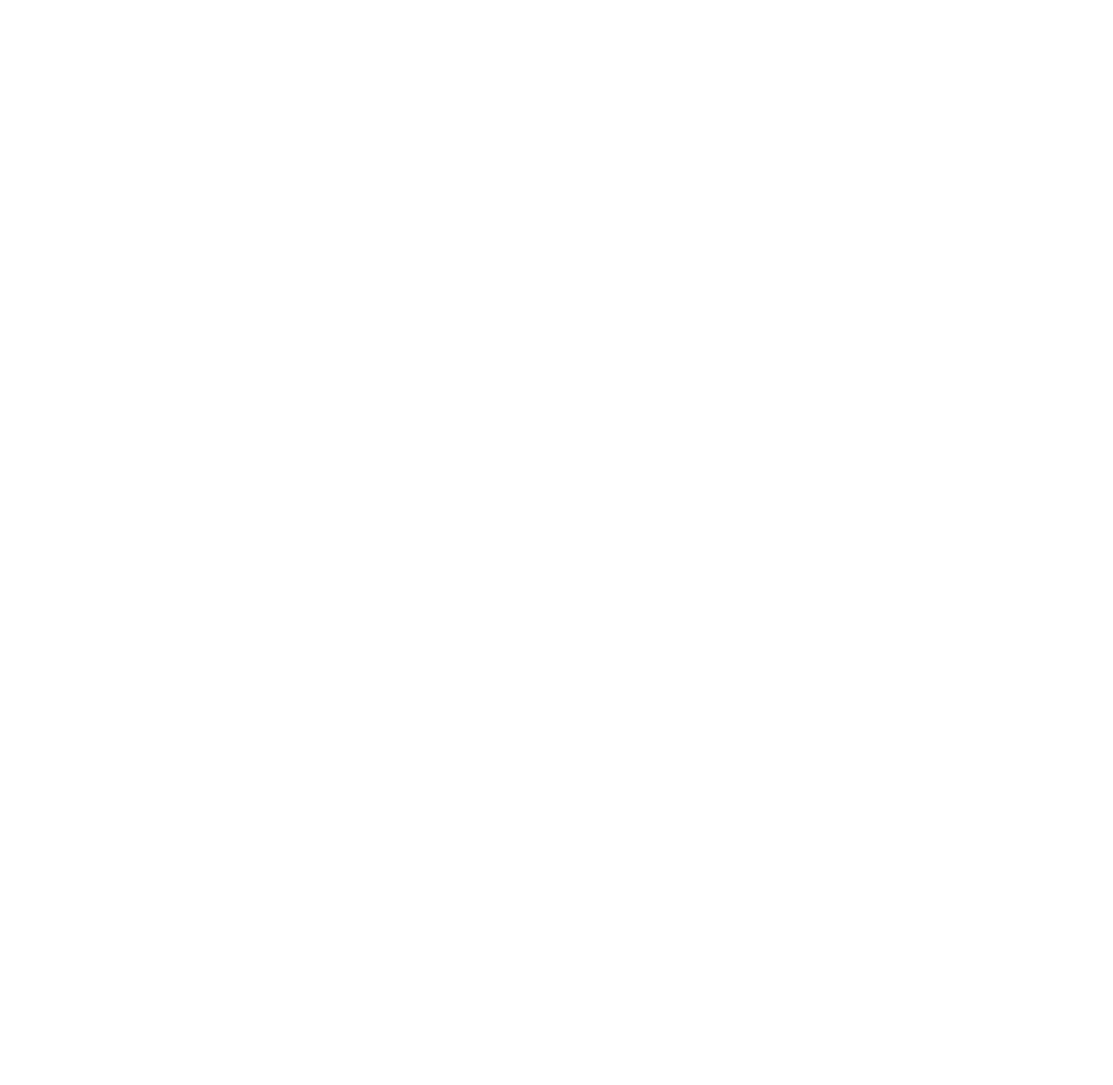
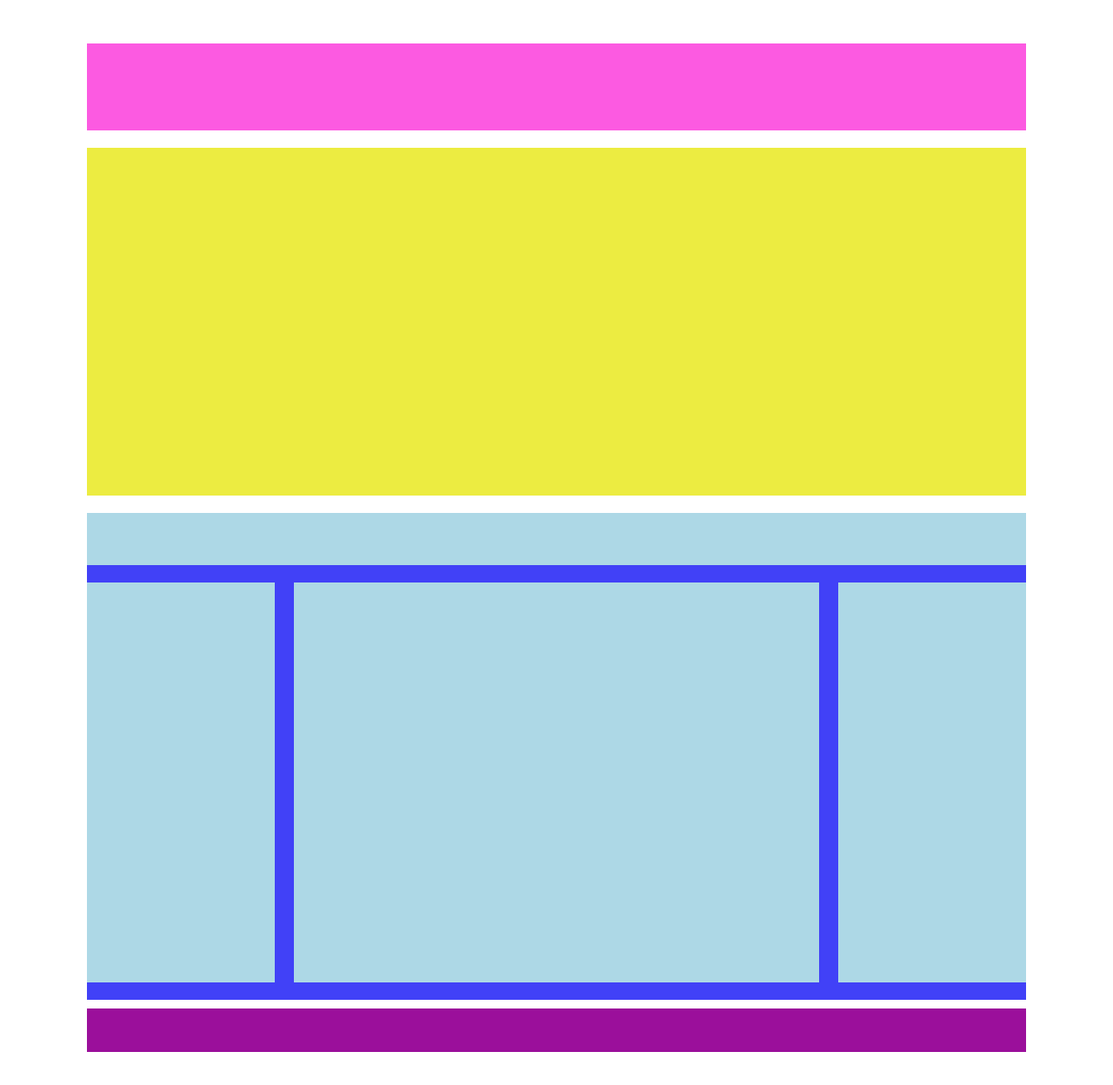
Before and after one commit to CristinaDAmico/htmlcss-struttura-wp, a plain HTML site: page index.html in a window 1280 px wide. Shown: the whole page at 87% size. Before the commit the page ends 800 px from the top, so only its background shows below. Drawn offline with Linux system fonts and the light colour scheme.

Commit message:
completed

```diff
--- a/css/style.css
+++ b/css/style.css
@@ -3,3 +3,66 @@
     padding: 0;
     box-sizing: border-box;
 }
+
+body{
+    padding: 50px 100px;
+}
+
+/* UTILITY */
+.clearfix::after{
+    content: '';
+    display: table;
+    clear: both;
+}
+
+/* HEADER */
+header{
+    height: 100px; /*fake content */
+    background-color: rgb(252, 90, 225);
+    margin-bottom: 20px;
+}
+
+/* MAIN-CONTENT */
+
+/* 1 SEZIONE */
+main .image{
+    height: 400px; /*fake content*/
+    background-color: rgb(236, 236, 65);
+    margin-bottom: 20px;
+}
+/* 2 SEZIONE */
+main .title{
+    height: 60px; /*fake content*/
+    background-color: lightblue;
+}
+
+/* 3 SEZIONE */
+main .container{
+    height: 500px; /*fake content*/
+    background-color: rgb(65, 65, 247);
+    padding: 20px 0;
+    margin-bottom: 10px;
+}
+
+.subsection{
+    background-color: lightblue;
+    float: left;
+}
+
+.subsection.two{
+    width: 56%;
+    height: 100%;
+    margin: 0 2%;
+}
+
+.subsection.one,
+.subsection.three{
+    width: 20%;
+    height: 100%;
+}
+
+/* FOOTER */
+footer{
+    height: 50px;
+    background-color: rgb(155, 15, 155);
+}
--- a/index.html
+++ b/index.html
@@ -10,14 +10,44 @@
 
 <body>
 
+    <!-- HEADER -->
     <header>
 
     </header>
 
+    <!-- MAIN-CONTENT -->
     <main>
+
+        <!-- 1 SEZIONE -->
+        <section class="image">
+
+        </section>
+
+        <!-- 2 SEZIONE -->
+        <section class="title">
+
+        </section>
+
+        <!-- 3 SEZIONE -->
+        <div class="container clearfix">
+
+            <section class="subsection one">
+
+            </section>
+
+            <section class="subsection two">
+
+            </section>
+
+            <section class="subsection three">
+
+            </section>
+
+        </div>
 
     </main>
 
+    <!-- FOOTER -->
     <footer>
 
     </footer>
```
